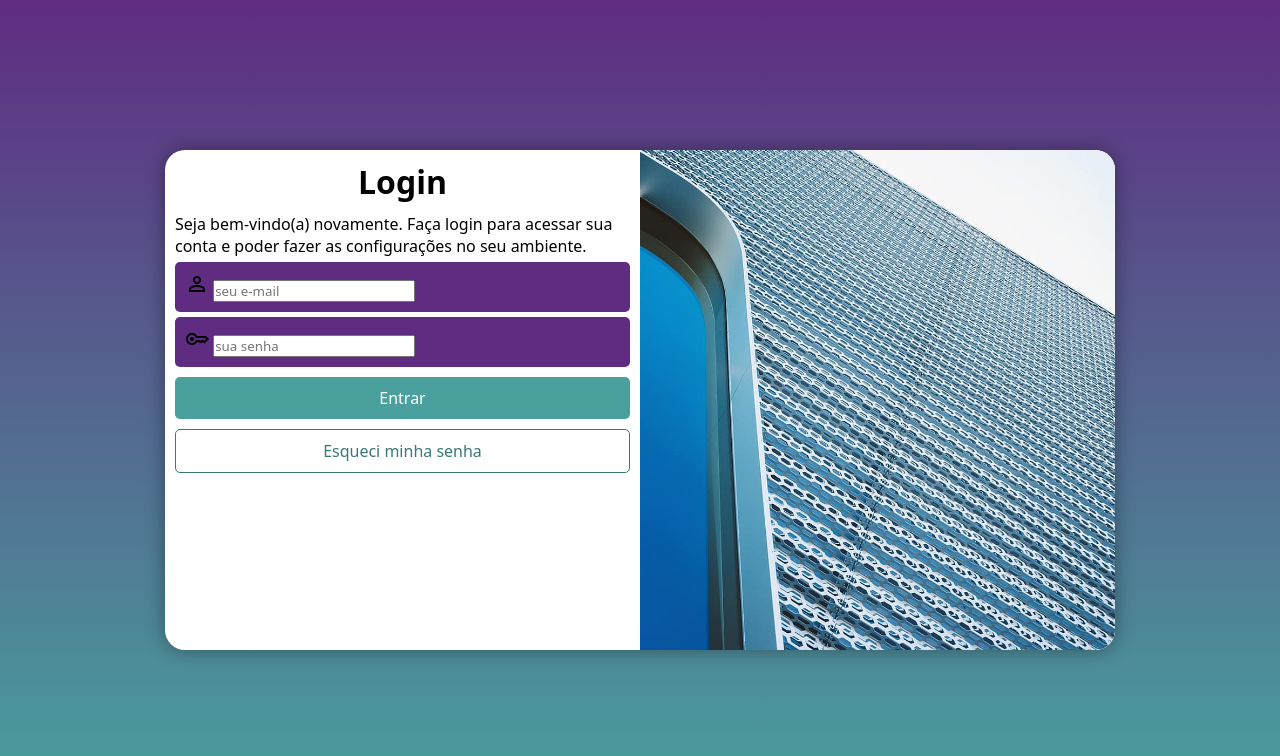
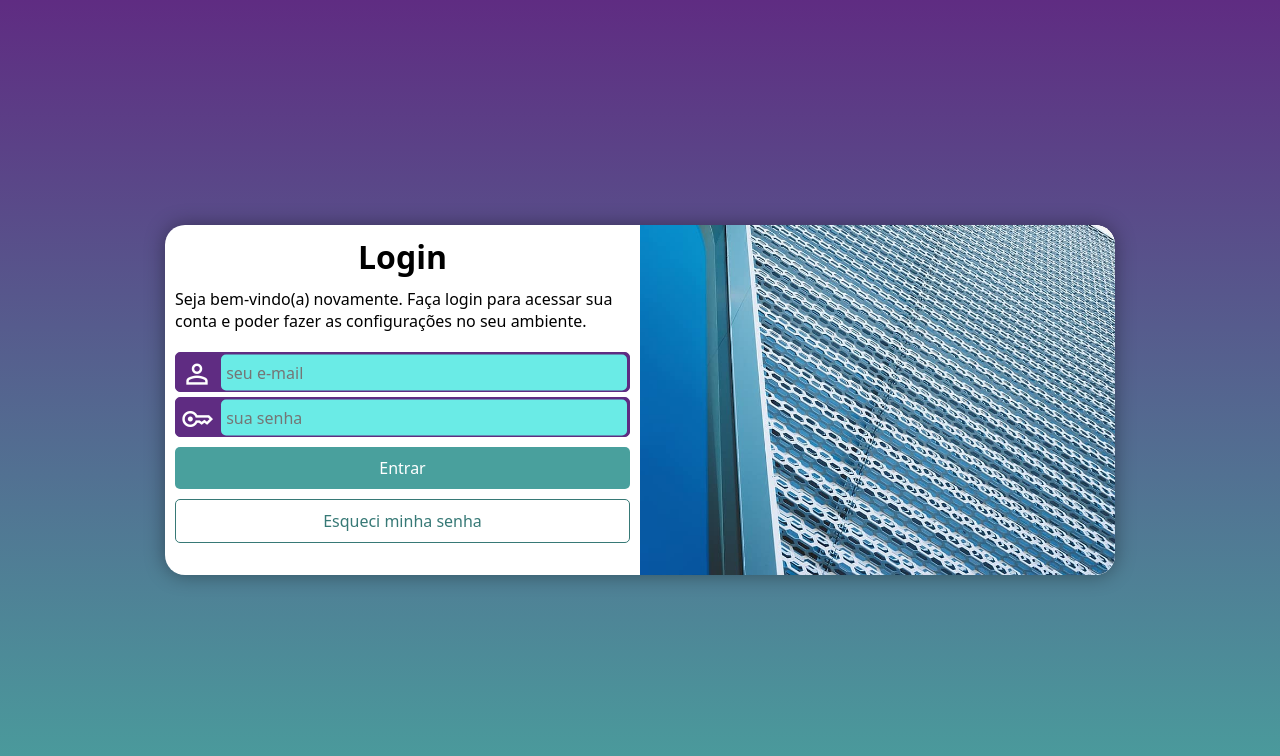
Before and after one commit to luanstefano/projeto-login, a plain HTML site: page index.html in a window 1280 px wide. Drawn offline with nearby package versions, Linux system fonts and the light colour scheme.

Commit message:
finalizado projeto login

```diff
--- a/estilos/outrasmedias.css
+++ b/estilos/outrasmedias.css
@@ -18,6 +18,7 @@
 
     section {
         width: 80vw;
+        height: 350px;
     }
 
     div#imagem {
@@ -54,6 +55,7 @@
 
 div#form > p {
     font-size: 1em;
+    margin-bottom: 20px;
 }
 
 div#form > h1 {
--- a/estilos/style.css
+++ b/estilos/style.css
@@ -24,19 +24,18 @@ body {
 
 section {
     width: 250px;
-    height: 500px;
+    height: 580px;
     border-radius: 20px;
     margin: auto;
     position: absolute;
     top: 50%;
     left: 50%;
-    transform: translate(-50%, -50%);
     overflow: hidden;
     box-shadow: 0 0 20px rgba(0, 0, 0, 0.377);
     background-color: white;
-
     transition: width .3s, height .3s;
     transition-timing-function: ease;
+    transform: translate(-50%, -50%);
 }
 
 div#imagem {
@@ -63,10 +62,35 @@ div#form > p {
 
 div.campo {
     background-color: #5f2c82;
-    padding: 10px;
+    border: 1px solid #5f2c82;
+    padding: 1px;
     border-radius: 5px;
     margin: 5px auto;
     width: 100%;
+    height: 40px;
+}
+
+div.campo > label > span {
+    color: white;
+    width: 40px;
+    font-size: 2em;
+    text-align: center;
+    transform: translateY(4px);
+}
+
+div.campo > input {
+    font-size: 1em;
+    background-color: #6aebe6;
+    width: calc(100% - 45px);
+    height: 98%;
+    padding: 5px;
+    border: none;
+    border-radius: 5px;
+    transform: translateY(-7.5px);
+}
+
+div.campo > input:focus-within {
+    background-color: white;
 }
 
 form > input[type=submit] {
@@ -100,7 +124,7 @@ form > input[type=button] {
 
 }
 
-form > input#iemail {
-
+form > input[type=button]:hover {
     background-color: #49a09d;
+    cursor: pointer;
 }
```
